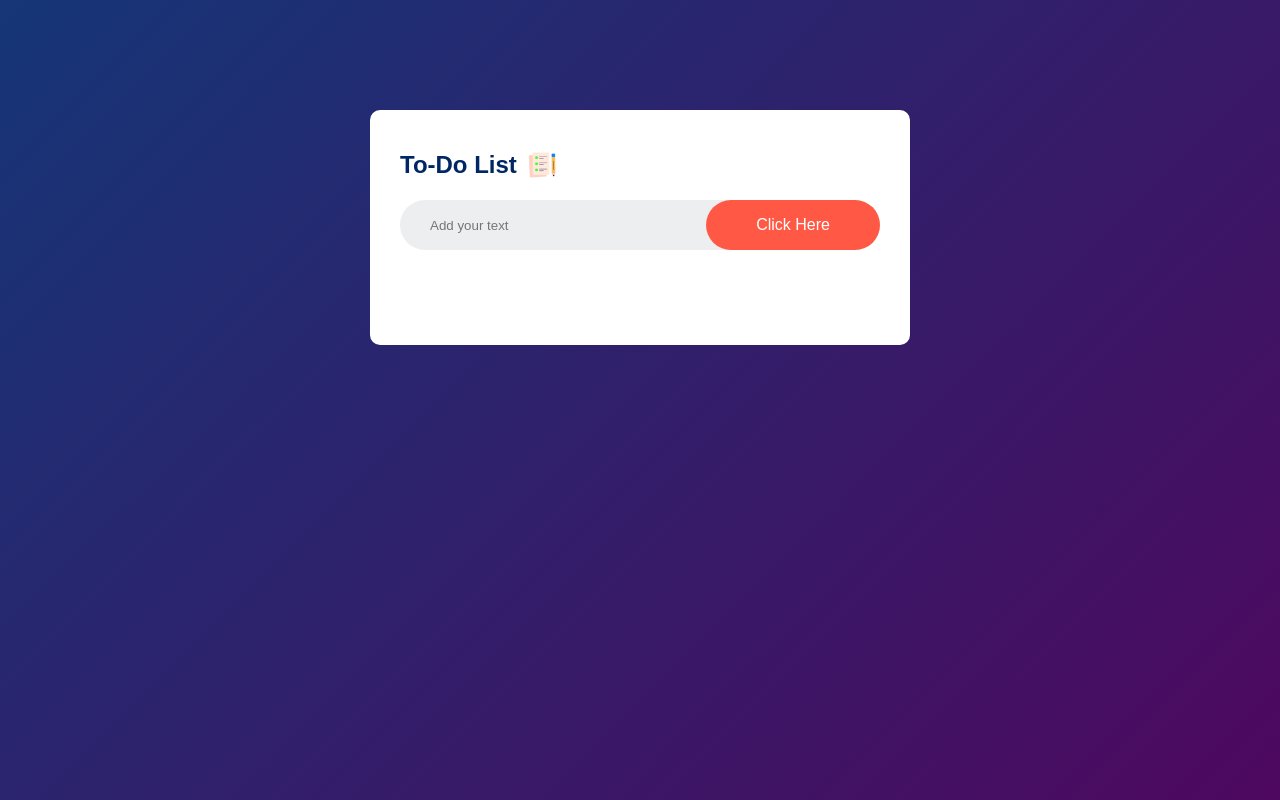
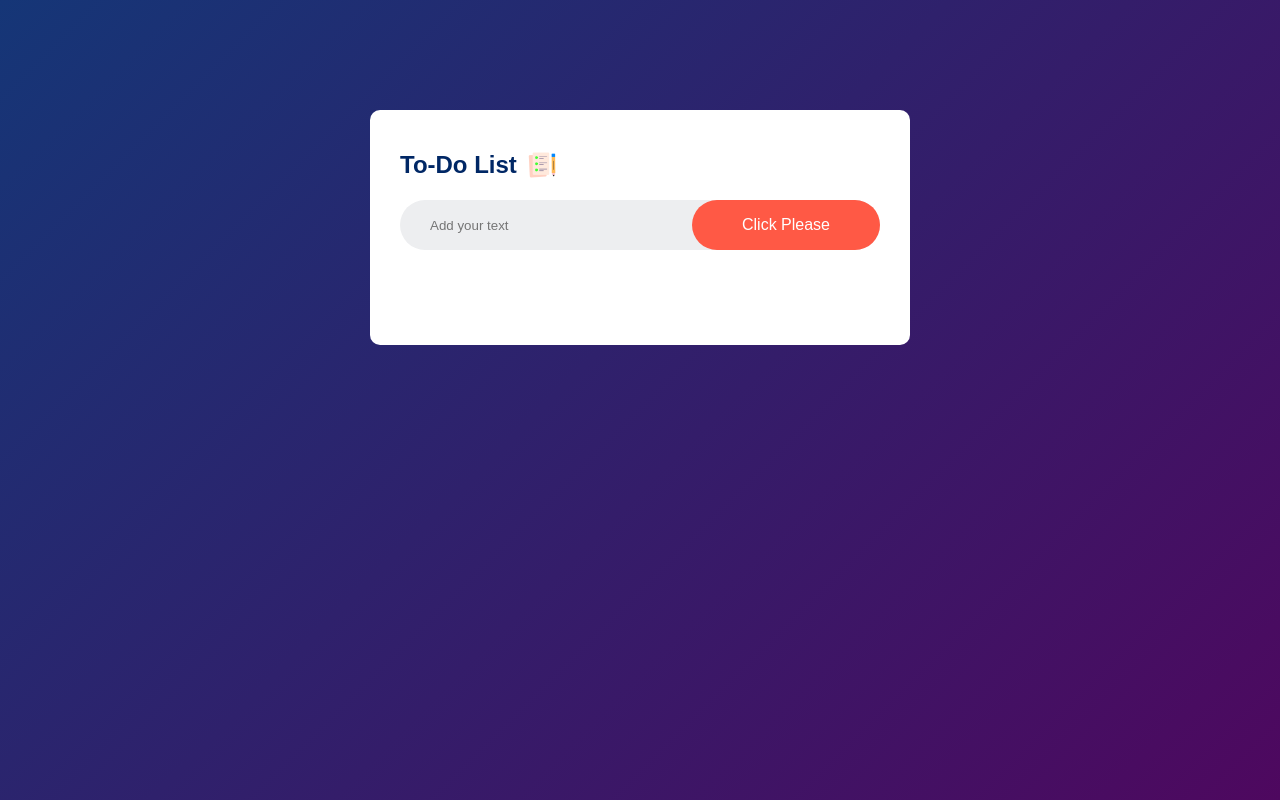
Before and after one commit to varunmandora96/WebList, a website: page public/index.html in a window 1280 px wide. Drawn offline with Linux system fonts and the light colour scheme.

Commit message:
Update index.html

```diff
--- a/public/index.html
+++ b/public/index.html
@@ -13,7 +13,7 @@
         <h2>To-Do List <img src="icon.png"></h2>
         <div class="row">
             <input type="text" id="input-box" placeholder="Add your text">
-            <button onclick="addTask()">Click Here</button>
+            <button onclick="addTask()">Click Please</button>
         </div>
         <ul id="list-container">
          <!--  <li class="checked">Task 1</li>
```
